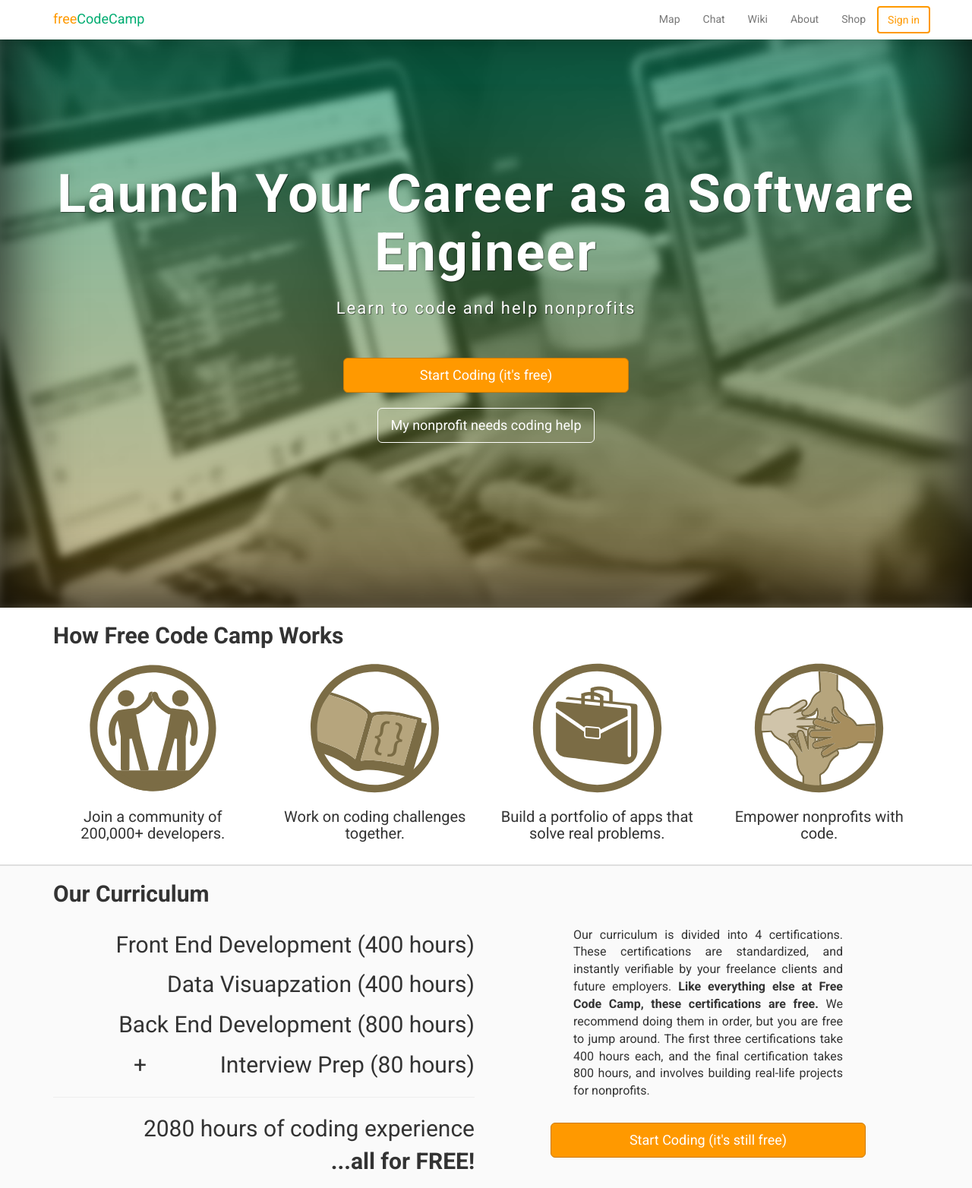
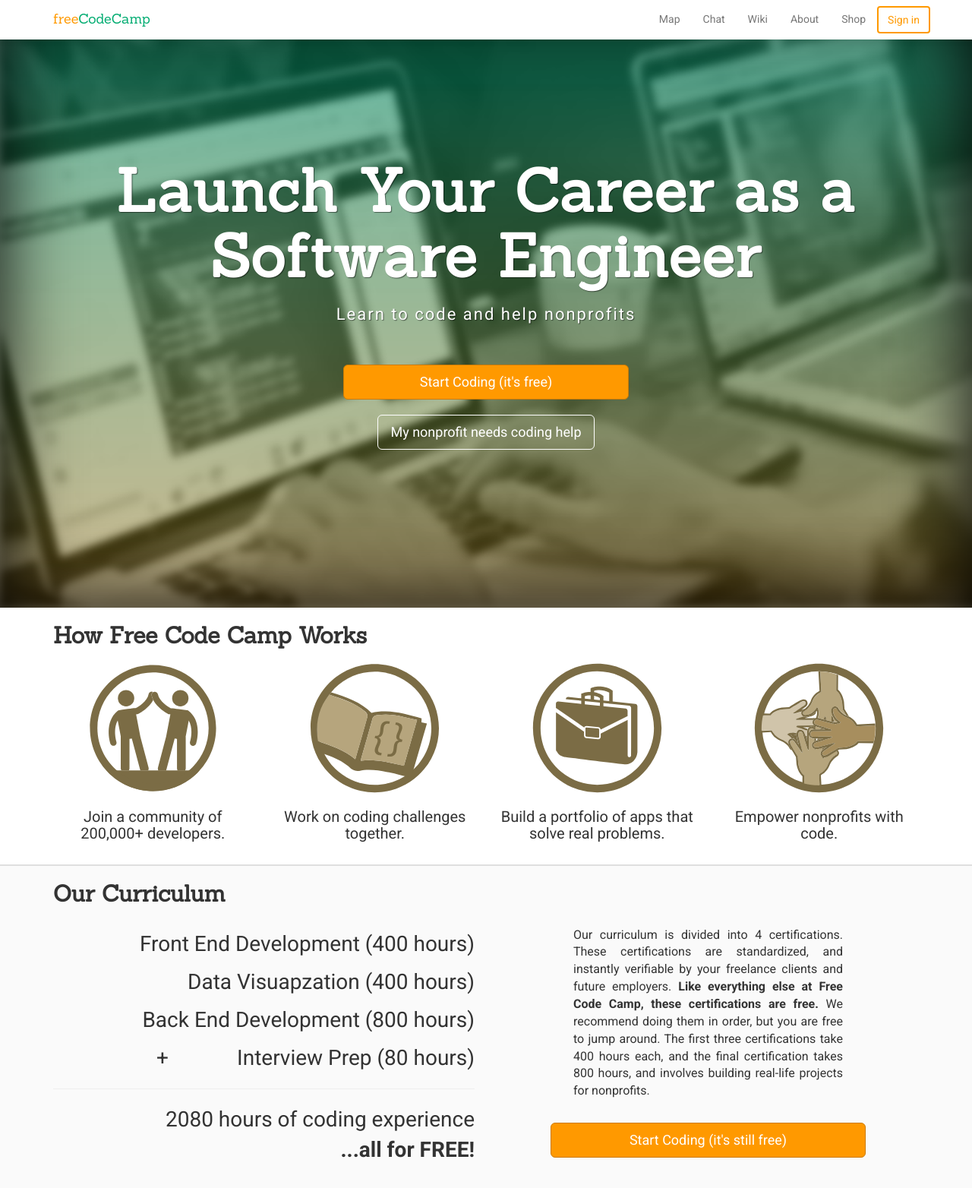
Before and after one commit to Thomas-Ko/freecodecamp-redesign, a plain HTML site: page index.html in a window 1280 px wide. Shown: the top 1564 px of the page at 76% size. Drawn offline with nearby package versions, Linux system fonts and the light colour scheme.

Commit message:
Change font for h1,h2 and navbar-brand

```diff
--- a/assets/css/main.css
+++ b/assets/css/main.css
@@ -23,8 +23,14 @@
     font-family: 'Roboto', sans-serif;
 }
 
+.navbar-brand {
+  font-family: 'Sanchez', serif;
+}
+
 h1,h2 {
+    font-family: 'Sanchez', serif;
     font-weight:700;
+
 }
 
 h2 {
@@ -56,7 +62,7 @@
 
 .cover-text h1 {
     margin: 0;
-    font-size: 70px;
+    font-size: 78px;
     letter-spacing: -3px;
     text-transform: ;
     font-weight:700;
@@ -148,7 +154,7 @@
 }
 
 .curriculum p{
-    font-size:30px;
+    font-size:28px;
     text-align:right;
 }
 
--- a/index.html
+++ b/index.html
@@ -10,6 +10,7 @@
 
   	<!-- Fonts -->
 	<link href='https://fonts.googleapis.com/css?family=Roboto:400,700' rel='stylesheet' type='text/css'>
+  <link href='https://fonts.googleapis.com/css?family=Sanchez' rel='stylesheet' type='text/css'>
 
 	<!-- Icons -->
 	<link rel="stylesheet" href="https://maxcdn.bootstrapcdn.com/font-awesome/4.5.0/css/font-awesome.min.css">
@@ -25,6 +26,7 @@
 
 <body>
 
+  <!-- navbar -->
    <nav class="navbar navbar-fixed-top navbar-default">
       <div class="container">
         <div class="navbar-header">
```
